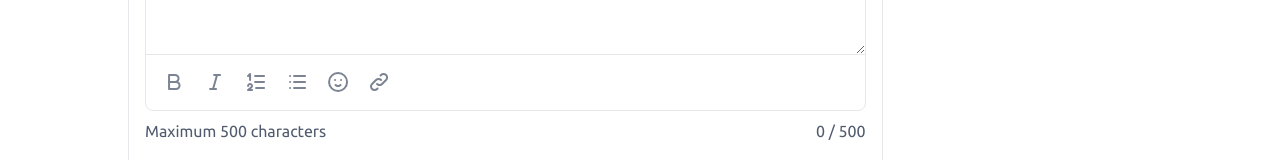
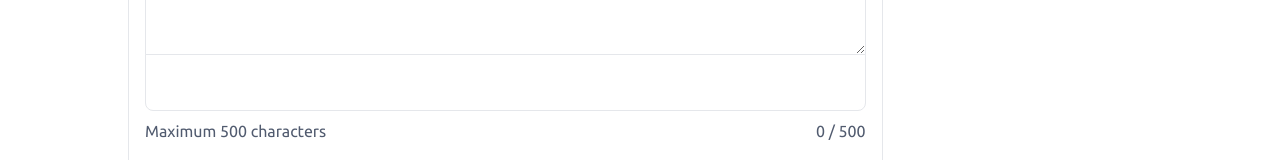
Before and after one commit to lazynerd-studios/Co-Habit-Landing, a React (Vite) app: page /details in a window 1280 px wide. Shown: the part 2422-2582 px from the top of the page. Built offline with nearby package versions, Linux system fonts and the light colour scheme.

Commit message:
Update RichTextArea.jsx

```diff
--- a/src/Components/Details/RichTextArea.jsx
+++ b/src/Components/Details/RichTextArea.jsx
@@ -66,8 +66,8 @@ const RichTextArea = () => {
                 <button onClick={() => handleFormat('bold')}>
                     <svg width="25" height="24" viewBox="0 0 25 24" fill="none" xmlns="http://www.w3.org/2000/svg">
                         <g clipPath="url(#clip0_1401_605)">
-                            <path d="M7.06152 5H13.0615C13.9898 5 14.88 5.36875 15.5364 6.02513C16.1928 6.6815 16.5615 7.57174 16.5615 8.5C16.5615 9.42826 16.1928 10.3185 15.5364 10.9749C14.88 11.6313 13.9898 12 13.0615 12H7.06152V5Z" stroke="#7C8493" stroke-width="2" stroke-linecap="round" stroke-linejoin="round" />
-                            <path d="M13.0615 12H14.0615C14.9898 12 15.88 12.3687 16.5364 13.0251C17.1928 13.6815 17.5615 14.5717 17.5615 15.5C17.5615 16.4283 17.1928 17.3185 16.5364 17.9749C15.88 18.6313 14.9898 19 14.0615 19H7.06152V12" stroke="#7C8493" stroke-width="2" stroke-linecap="round" stroke-linejoin="round" />
+                            <path d="M7.06152 5H13.0615C13.9898 5 14.88 5.36875 15.5364 6.02513C16.1928 6.6815 16.5615 7.57174 16.5615 8.5C16.5615 9.42826 16.1928 10.3185 15.5364 10.9749C14.88 11.6313 13.9898 12 13.0615 12H7.06152V5Z" strokeLinejoin="#7C8493" strokeLinejoin-width="2" strokeLinejoin-linecap="round" strokeLinejoin-linejoin="round" />
+                            <path d="M13.0615 12H14.0615C14.9898 12 15.88 12.3687 16.5364 13.0251C17.1928 13.6815 17.5615 14.5717 17.5615 15.5C17.5615 16.4283 17.1928 17.3185 16.5364 17.9749C15.88 18.6313 14.9898 19 14.0615 19H7.06152V12" strokeLinejoin="#7C8493" strokeLinejoin-width="2" strokeLinejoin-linecap="round" strokeLinejoin-linejoin="round" />
                         </g>
                         <defs>
                             <clipPath id="clip0_1401_605">
@@ -80,9 +80,9 @@ const RichTextArea = () => {
                 <button onClick={() => handleFormat('italic')}>
                     <svg width="25" height="24" viewBox="0 0 25 24" fill="none" xmlns="http://www.w3.org/2000/svg">
                         <g clipPath="url(#clip0_1401_609)">
-                            <path d="M11.0615 5H17.0615" stroke="#7C8493" stroke-width="2" stroke-linecap="round" stroke-linejoin="round" />
-                            <path d="M7.06152 19H13.0615" stroke="#7C8493" stroke-width="2" stroke-linecap="round" stroke-linejoin="round" />
-                            <path d="M14.0615 5L10.0615 19" stroke="#7C8493" stroke-width="2" stroke-linecap="round" stroke-linejoin="round" />
+                            <path d="M11.0615 5H17.0615" strokeLinejoin="#7C8493" strokeLinejoin-width="2" strokeLinejoin-linecap="round" strokeLinejoin-linejoin="round" />
+                            <path d="M7.06152 19H13.0615" strokeLinejoin="#7C8493" strokeLinejoin-width="2" strokeLinejoin-linecap="round" strokeLinejoin-linejoin="round" />
+                            <path d="M14.0615 5L10.0615 19" strokeLinejoin="#7C8493" strokeLinejoin-width="2" strokeLinejoin-linecap="round" strokeLinejoin-linejoin="round" />
                         </g>
                         <defs>
                             <clipPath id="clip0_1401_609">
@@ -95,11 +95,11 @@ const RichTextArea = () => {
                 <button onClick={() => handleFormat('paragraph')}>
                     <svg width="25" height="24" viewBox="0 0 25 24" fill="none" xmlns="http://www.w3.org/2000/svg">
                         <g clipPath="url(#clip0_1401_614)">
-                            <path d="M11.0615 6H20.0615" stroke="#7C8493" stroke-width="2" stroke-linecap="round" stroke-linejoin="round" />
-                            <path d="M11.0615 12H20.0615" stroke="#7C8493" stroke-width="2" stroke-linecap="round" stroke-linejoin="round" />
-                            <path d="M12.0615 18H20.0615" stroke="#7C8493" stroke-width="2" stroke-linecap="round" stroke-linejoin="round" />
-                            <path d="M4.06152 16C4.06152 15.4696 4.27224 14.9609 4.64731 14.5858C5.02238 14.2107 5.53109 14 6.06152 14C6.59196 14 7.10066 14.2107 7.47574 14.5858C7.85081 14.9609 8.06152 15.4696 8.06152 16C8.06152 16.591 7.56152 17 7.06152 17.5L4.06152 20H8.06152" stroke="#7C8493" stroke-width="2" stroke-linecap="round" stroke-linejoin="round" />
-                            <path d="M6.06152 10V4L4.06152 6" stroke="#7C8493" stroke-width="2" stroke-linecap="round" stroke-linejoin="round" />
+                            <path d="M11.0615 6H20.0615" strokeLinejoin="#7C8493" strokeLinejoin-width="2" strokeLinejoin-linecap="round" strokeLinejoin-linejoin="round" />
+                            <path d="M11.0615 12H20.0615" strokeLinejoin="#7C8493" strokeLinejoin-width="2" strokeLinejoin-linecap="round" strokeLinejoin-linejoin="round" />
+                            <path d="M12.0615 18H20.0615" strokeLinejoin="#7C8493" strokeLinejoin-width="2" strokeLinejoin-linecap="round" strokeLinejoin-linejoin="round" />
+                            <path d="M4.06152 16C4.06152 15.4696 4.27224 14.9609 4.64731 14.5858C5.02238 14.2107 5.53109 14 6.06152 14C6.59196 14 7.10066 14.2107 7.47574 14.5858C7.85081 14.9609 8.06152 15.4696 8.06152 16C8.06152 16.591 7.56152 17 7.06152 17.5L4.06152 20H8.06152" strokeLinejoin="#7C8493" strokeLinejoin-width="2" strokeLinejoin-linecap="round" strokeLinejoin-linejoin="round" />
+                            <path d="M6.06152 10V4L4.06152 6" strokeLinejoin="#7C8493" strokeLinejoin-width="2" strokeLinejoin-linecap="round" strokeLinejoin-linejoin="round" />
                         </g>
                         <defs>
                             <clipPath id="clip0_1401_614">
@@ -112,12 +112,12 @@ const RichTextArea = () => {
                 <button onClick={() => handleFormat('bulletPoints')}>
                     <svg width="25" height="24" viewBox="0 0 25 24" fill="none" xmlns="http://www.w3.org/2000/svg">
                         <g clipPath="url(#clip0_1401_621)">
-                            <path d="M9.06152 6H20.0615" stroke="#7C8493" stroke-width="2" stroke-linecap="round" stroke-linejoin="round" />
-                            <path d="M9.06152 12H20.0615" stroke="#7C8493" stroke-width="2" stroke-linecap="round" stroke-linejoin="round" />
-                            <path d="M9.06152 18H20.0615" stroke="#7C8493" stroke-width="2" stroke-linecap="round" stroke-linejoin="round" />
-                            <path d="M5.06152 6V6.01" stroke="#7C8493" stroke-width="2" stroke-linecap="round" stroke-linejoin="round" />
-                            <path d="M5.06152 12V12.01" stroke="#7C8493" stroke-width="2" stroke-linecap="round" stroke-linejoin="round" />
-                            <path d="M5.06152 18V18.01" stroke="#7C8493" stroke-width="2" stroke-linecap="round" stroke-linejoin="round" />
+                            <path d="M9.06152 6H20.0615" strokeLinejoin="#7C8493" strokeLinejoin-width="2" strokeLinejoin-linecap="round" strokeLinejoin-linejoin="round" />
+                            <path d="M9.06152 12H20.0615" strokeLinejoin="#7C8493" strokeLinejoin-width="2" strokeLinejoin-linecap="round" strokeLinejoin-linejoin="round" />
+                            <path d="M9.06152 18H20.0615" strokeLinejoin="#7C8493" strokeLinejoin-width="2" strokeLinejoin-linecap="round" strokeLinejoin-linejoin="round" />
+                            <path d="M5.06152 6V6.01" strokeLinejoin="#7C8493" strokeLinejoin-width="2" strokeLinejoin-linecap="round" strokeLinejoin-linejoin="round" />
+                            <path d="M5.06152 12V12.01" strokeLinejoin="#7C8493" strokeLinejoin-width="2" strokeLinejoin-linecap="round" strokeLinejoin-linejoin="round" />
+                            <path d="M5.06152 18V18.01" strokeLinejoin="#7C8493" strokeLinejoin-width="2" strokeLinejoin-linecap="round" strokeLinejoin-linejoin="round" />
                         </g>
                         <defs>
                             <clipPath id="clip0_1401_621">
@@ -131,10 +131,10 @@ const RichTextArea = () => {
                 <button onClick={() => setShowEmojiPanel(!showEmojiPanel)}>
                     <svg width="25" height="24" viewBox="0 0 25 24" fill="none" xmlns="http://www.w3.org/2000/svg">
                         <g clipPath="url(#clip0_1401_599)">
-                            <path d="M12.0615 21C17.0321 21 21.0615 16.9706 21.0615 12C21.0615 7.02944 17.0321 3 12.0615 3C7.09096 3 3.06152 7.02944 3.06152 12C3.06152 16.9706 7.09096 21 12.0615 21Z" stroke="#7C8493" stroke-width="2" stroke-linecap="round" stroke-linejoin="round" />
-                            <path d="M9.06152 10H9.07152" stroke="#7C8493" stroke-width="2" stroke-linecap="round" stroke-linejoin="round" />
-                            <path d="M15.0615 10H15.0715" stroke="#7C8493" stroke-width="2" stroke-linecap="round" stroke-linejoin="round" />
-                            <path d="M9.56152 15C9.8874 15.3326 10.2764 15.5968 10.7057 15.7772C11.1349 15.9576 11.5959 16.0505 12.0615 16.0505C12.5272 16.0505 12.9881 15.9576 13.4174 15.7772C13.8467 15.5968 14.2356 15.3326 14.5615 15" stroke="#7C8493" stroke-width="2" stroke-linecap="round" stroke-linejoin="round" />
+                            <path d="M12.0615 21C17.0321 21 21.0615 16.9706 21.0615 12C21.0615 7.02944 17.0321 3 12.0615 3C7.09096 3 3.06152 7.02944 3.06152 12C3.06152 16.9706 7.09096 21 12.0615 21Z" strokeLinejoin="#7C8493" strokeLinejoin-width="2" strokeLinejoin-linecap="round" strokeLinejoin-linejoin="round" />
+                            <path d="M9.06152 10H9.07152" strokeLinejoin="#7C8493" strokeLinejoin-width="2" strokeLinejoin-linecap="round" strokeLinejoin-linejoin="round" />
+                            <path d="M15.0615 10H15.0715" strokeLinejoin="#7C8493" strokeLinejoin-width="2" strokeLinejoin-linecap="round" strokeLinejoin-linejoin="round" />
+                            <path d="M9.56152 15C9.8874 15.3326 10.2764 15.5968 10.7057 15.7772C11.1349 15.9576 11.5959 16.0505 12.0615 16.0505C12.5272 16.0505 12.9881 15.9576 13.4174 15.7772C13.8467 15.5968 14.2356 15.3326 14.5615 15" strokeLinejoin="#7C8493" strokeLinejoin-width="2" strokeLinejoin-linecap="round" strokeLinejoin-linejoin="round" />
                         </g>
                         <defs>
                             <clipPath id="clip0_1401_599">
@@ -147,8 +147,8 @@ const RichTextArea = () => {
                 <button onClick={handleAttachmentClick}>
                     <svg width="25" height="24" viewBox="0 0 25 24" fill="none" xmlns="http://www.w3.org/2000/svg">
                         <g clipPath="url(#clip0_1401_629)">
-                            <path d="M10.0615 13.9999C10.3874 14.3325 10.7764 14.5967 11.2057 14.7771C11.6349 14.9575 12.0959 15.0504 12.5615 15.0504C13.0272 15.0504 13.4881 14.9575 13.9174 14.7771C14.3467 14.5967 14.7356 14.3325 15.0615 13.9999L19.0615 9.99989C19.7246 9.33685 20.0971 8.43757 20.0971 7.49989C20.0971 6.56221 19.7246 5.66293 19.0615 4.99989C18.3985 4.33685 17.4992 3.96436 16.5615 3.96436C15.6238 3.96436 14.7246 4.33685 14.0615 4.99989L13.5615 5.49989" stroke="#7C8493" stroke-width="2" stroke-linecap="round" stroke-linejoin="round" />
-                            <path d="M14.0614 9.99997C13.7355 9.66737 13.3466 9.40315 12.9173 9.22276C12.488 9.04238 12.0271 8.94946 11.5614 8.94946C11.0958 8.94946 10.6348 9.04238 10.2055 9.22276C9.77626 9.40315 9.38729 9.66737 9.06141 9.99997L5.06141 14C4.39837 14.663 4.02588 15.5623 4.02588 16.5C4.02588 17.4377 4.39837 18.3369 5.06141 19C5.72445 19.663 6.62373 20.0355 7.56141 20.0355C8.49909 20.0355 9.39837 19.663 10.0614 19L10.5614 18.5" stroke="#7C8493" stroke-width="2" stroke-linecap="round" stroke-linejoin="round" />
+                            <path d="M10.0615 13.9999C10.3874 14.3325 10.7764 14.5967 11.2057 14.7771C11.6349 14.9575 12.0959 15.0504 12.5615 15.0504C13.0272 15.0504 13.4881 14.9575 13.9174 14.7771C14.3467 14.5967 14.7356 14.3325 15.0615 13.9999L19.0615 9.99989C19.7246 9.33685 20.0971 8.43757 20.0971 7.49989C20.0971 6.56221 19.7246 5.66293 19.0615 4.99989C18.3985 4.33685 17.4992 3.96436 16.5615 3.96436C15.6238 3.96436 14.7246 4.33685 14.0615 4.99989L13.5615 5.49989" strokeLinejoin="#7C8493" strokeLinejoin-width="2" strokeLinejoin-linecap="round" strokeLinejoin-linejoin="round" />
+                            <path d="M14.0614 9.99997C13.7355 9.66737 13.3466 9.40315 12.9173 9.22276C12.488 9.04238 12.0271 8.94946 11.5614 8.94946C11.0958 8.94946 10.6348 9.04238 10.2055 9.22276C9.77626 9.40315 9.38729 9.66737 9.06141 9.99997L5.06141 14C4.39837 14.663 4.02588 15.5623 4.02588 16.5C4.02588 17.4377 4.39837 18.3369 5.06141 19C5.72445 19.663 6.62373 20.0355 7.56141 20.0355C8.49909 20.0355 9.39837 19.663 10.0614 19L10.5614 18.5" strokeLinejoin="#7C8493" strokeLinejoin-width="2" strokeLinejoin-linecap="round" strokeLinejoin-linejoin="round" />
                         </g>
                         <defs>
                             <clipPath id="clip0_1401_629">
```
